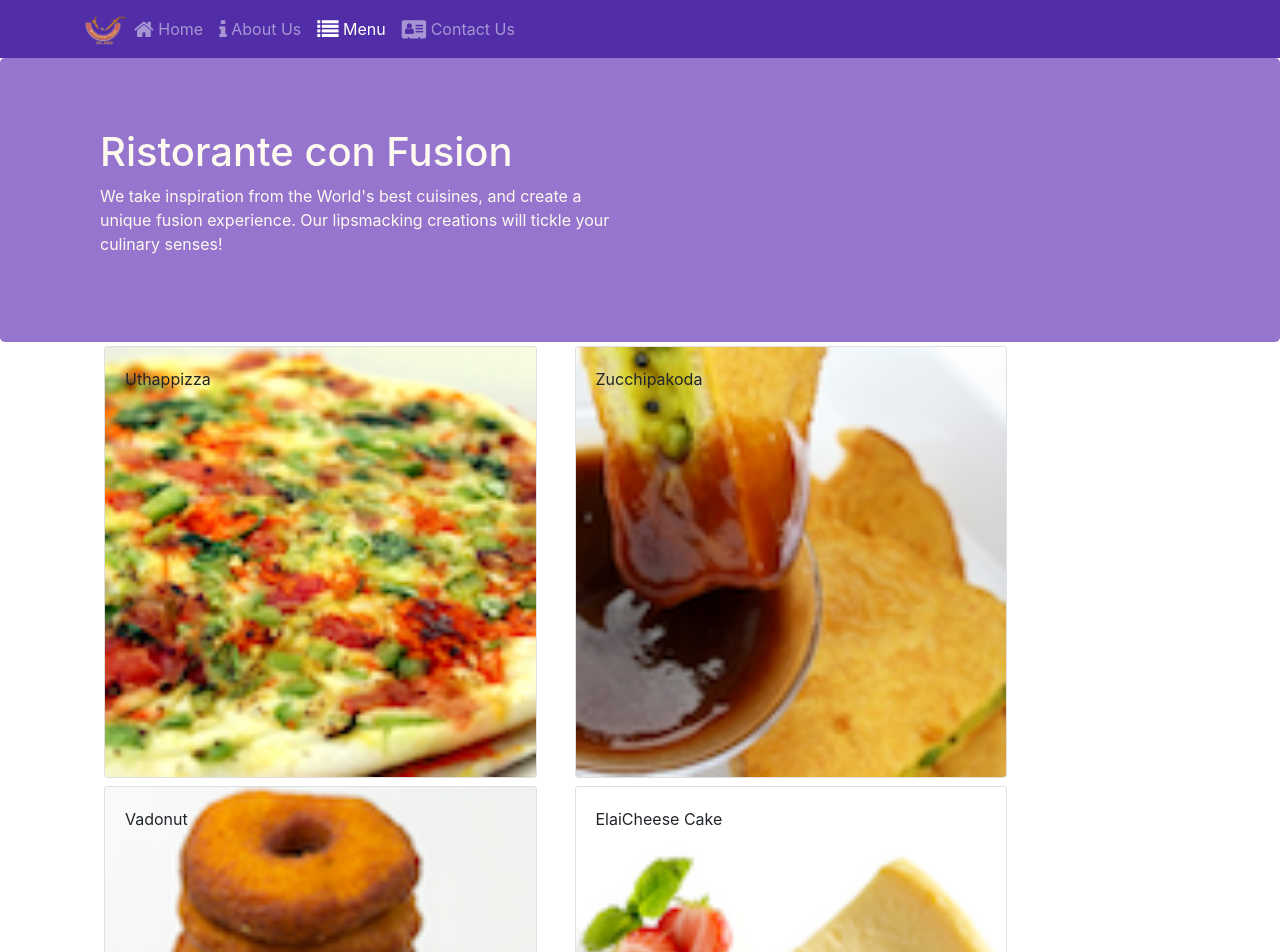
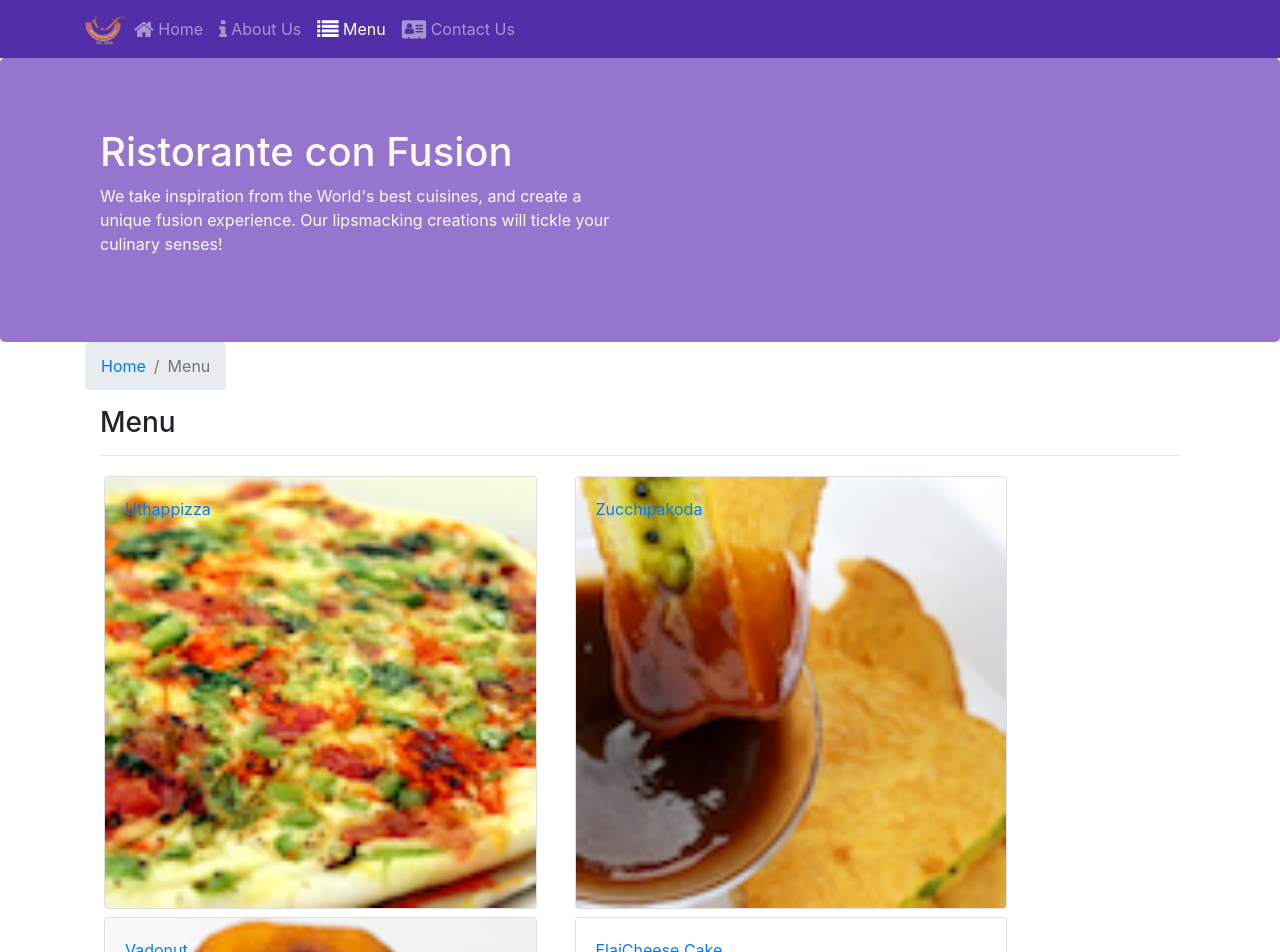
Before and after one commit to DevPranavSharma/coursera-react-project, a React (Create React App) app: page /menu in a window 1280 px wide. Shown: the top 952 px of the page. Built offline with nearby package versions, Linux system fonts and the light colour scheme.

Commit message:
spa part 2

```diff
--- a/src/components/ContactComponent.js
+++ b/src/components/ContactComponent.js
@@ -1,8 +1,21 @@
 import React from 'react';
+import { Breadcrumb, BreadcrumbItem } from 'reactstrap';
+import { Link } from 'react-router-dom';
+
 
 function Contact(props) {
     return(
         <div className="container">
+            <div className="row">
+                <Breadcrumb>
+                    <BreadcrumbItem><Link to="/home">Home</Link></BreadcrumbItem>
+                    <BreadcrumbItem active>Contact Us</BreadcrumbItem>
+                </Breadcrumb>
+                <div className="col-12">
+                    <h3>Contact Us</h3>
+                    <hr />
+                </div>
+            </div>
             <div className="row row-content">
                 <div className="col-12">
                 <h3>Location Information</h3>
--- a/src/components/DishdetailComponent.js
+++ b/src/components/DishdetailComponent.js
@@ -1,8 +1,7 @@
 import React, { Component } from 'react';
 import { Card, CardImg, CardText, CardBody,
-  CardTitle } from 'reactstrap';
-
-
+  CardTitle, Breadcrumb, BreadcrumbItem } from 'reactstrap';
+import { Link } from 'react-router-dom';
 
 
 
@@ -46,16 +45,29 @@ import { Card, CardImg, CardText, CardBody,
         if(props.dish!=null){
             return (
 
-                     <div className="row">
-                     <RenderDish dish={props.dish}/>
 
-                      <ul className="col-12 col-md-3 list-unstyled align-self-center">
-                      <h4>Comments</h4>
-                      <RenderComments comments={props.dish.comments}/>
-                    </ul>
+                <div className="container">
+                <div className="row">
+                    <Breadcrumb>
 
+                        <BreadcrumbItem><Link to="/menu">Menu</Link></BreadcrumbItem>
+                        <BreadcrumbItem active>{props.dish.name}</BreadcrumbItem>
+                    </Breadcrumb>
+                    <div className="col-12">
+                        <h3>{props.dish.name}</h3>
+                        <hr />
+                    </div>
+                </div>
+                <div className="row">
+                    <div className="col-12 col-md-5 m-1">
+                        <RenderDish dish={props.dish} />
+                    </div>
+                    <div className="col-12 col-md-5 m-1">
+                        <RenderComments comments={props.comments} />
+                    </div>
+                </div>
+                </div>
 
-                     </div>
 
                   );
 
--- a/src/components/MainComponent.js
+++ b/src/components/MainComponent.js
@@ -38,6 +38,13 @@ class Main extends Component {
       );
     }
 
+    const DishWithId = ({match}) => {
+      return(
+          <DishDetail dish={this.state.dishes.filter((dish) => dish.id === parseInt(match.params.dishId,10))[0]}
+            comments={this.state.comments.filter((comment) => comment.dishId === parseInt(match.params.dishId,10))} />
+      );
+    };
+
     return (
       <div>
         <Header/>
@@ -45,6 +52,7 @@ class Main extends Component {
         <Switch>
               <Route path='/home' component={HomePage} />
               <Route exact path='/menu' component={() => <Menu dishes={this.state.dishes} />} />
+              <Route path='/menu/:dishId' component={DishWithId} />
               <Route exact path='/contactus' component={Contact}/>
               <Redirect to="/home" />
           </Switch>
--- a/src/components/MenuComponent.jsx
+++ b/src/components/MenuComponent.jsx
@@ -1,15 +1,16 @@
 import React, { Component } from 'react';
-import { Card, CardImg, CardImgOverlay,
-  CardTitle } from 'reactstrap';
+import { Card, CardImg, CardImgOverlay,CardTitle, Breadcrumb, BreadcrumbItem } from 'reactstrap';
+import { Link } from 'react-router-dom';
 
-
-  function RenderMenuItem({dish,onClick}){
-    return(
-    <Card  >
+    function RenderMenuItem ({dish, onClick}) {
+        return (
+            <Card>
+                <Link to={`/menu/${dish.id}`} >
                     <CardImg width="100%" src={dish.image} alt={dish.name} />
                     <CardImgOverlay>
                         <CardTitle>{dish.name}</CardTitle>
                     </CardImgOverlay>
+                </Link>
             </Card>
         );
     }
@@ -26,10 +27,21 @@ import { Card, CardImg, CardImgOverlay,
         return (
           <div className="container">
               <div className="row">
+                  <Breadcrumb>
+                      <BreadcrumbItem><Link to="/home">Home</Link></BreadcrumbItem>
+                      <BreadcrumbItem active>Menu</BreadcrumbItem>
+                  </Breadcrumb>
+                  <div className="col-12">
+                      <h3>Menu</h3>
+                      <hr />
+                  </div>
+              </div>
+              <div className="row">
                   {menu}
               </div>
           </div>
       );
+
 
       }
 
```
Lines whose indentation alone changed are shown as unchanged.
